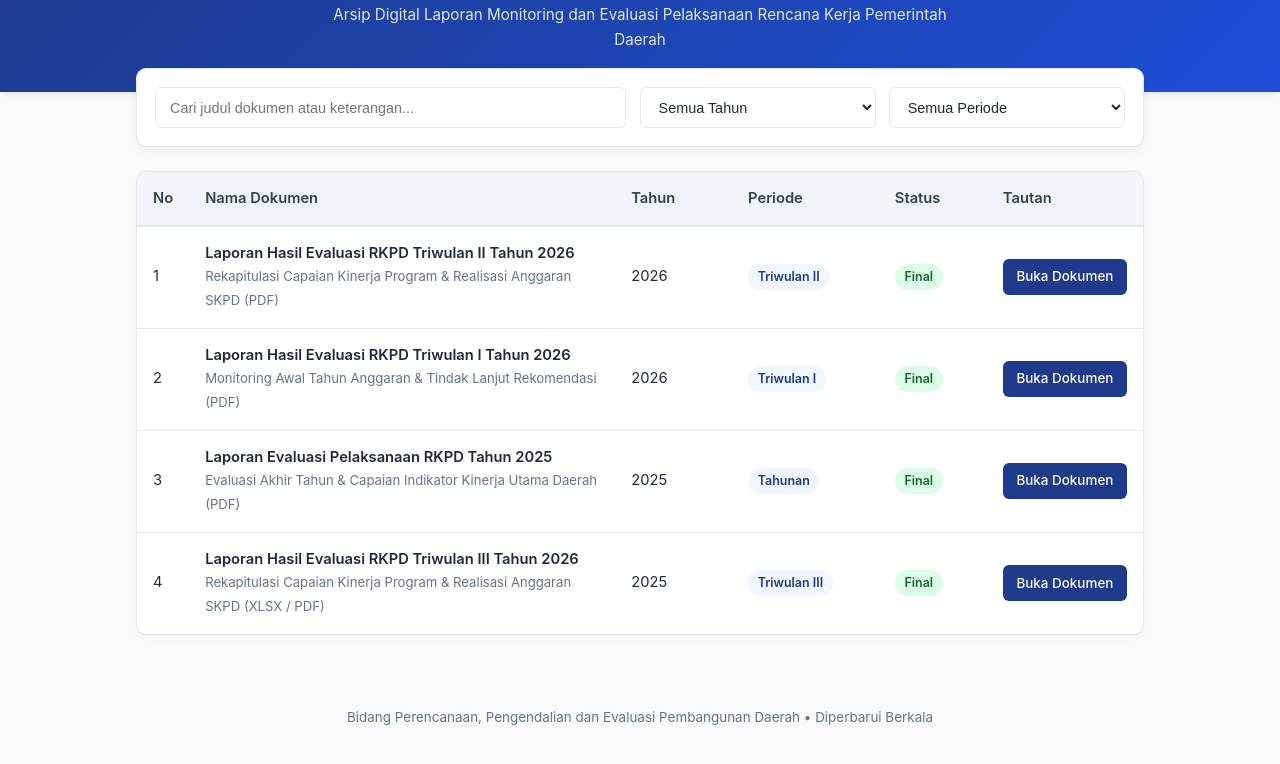
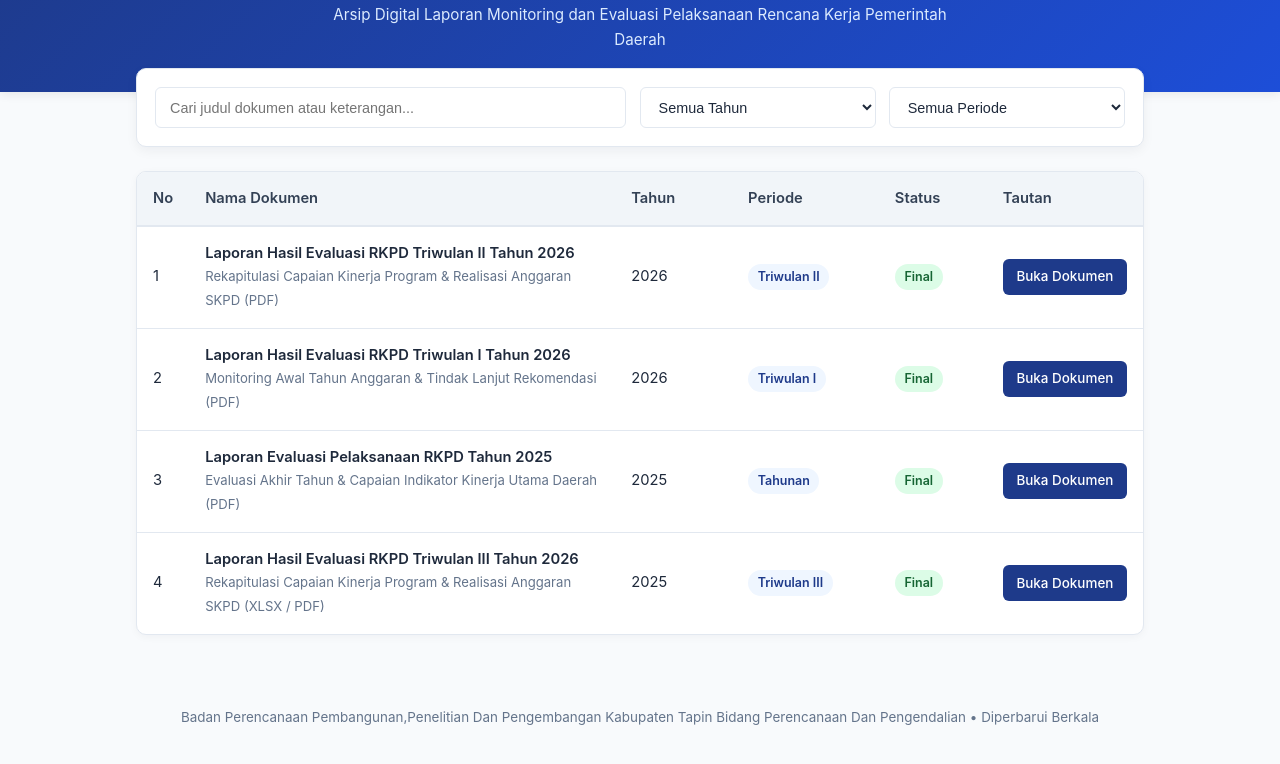
Before and after one commit to ansyari91-cell/monev-RKPD, a plain HTML site: page index.html in a window 1280 px wide. Shown: the part 88-852 px from the top of the page. Drawn offline with Linux system fonts and the light colour scheme.

Commit message:
Update index.html

```diff
--- a/index.html
+++ b/index.html
@@ -306,7 +306,8 @@
   </main>
 
   <footer>
-    Bidang Perencanaan, Pengendalian dan Evaluasi Pembangunan Daerah &bull; Diperbarui Berkala
+    Badan Perencanaan Pembangunan,Penelitian Dan Pengembangan Kabupaten Tapin
+    Bidang Perencanaan Dan Pengendalian &bull; Diperbarui Berkala
   </footer>
 
   <!-- Script Pencarian & Filter Sederhana -->
```
